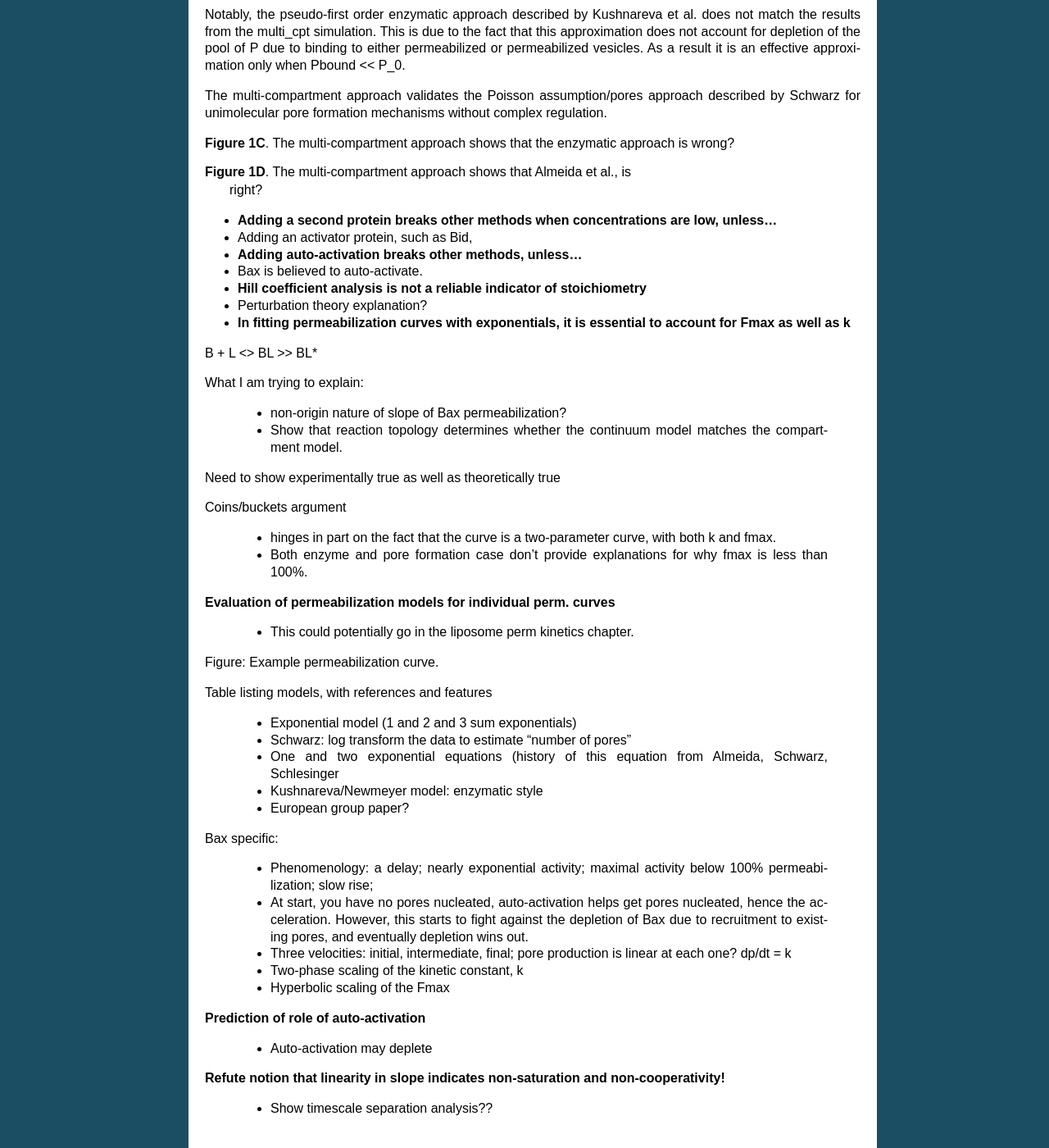
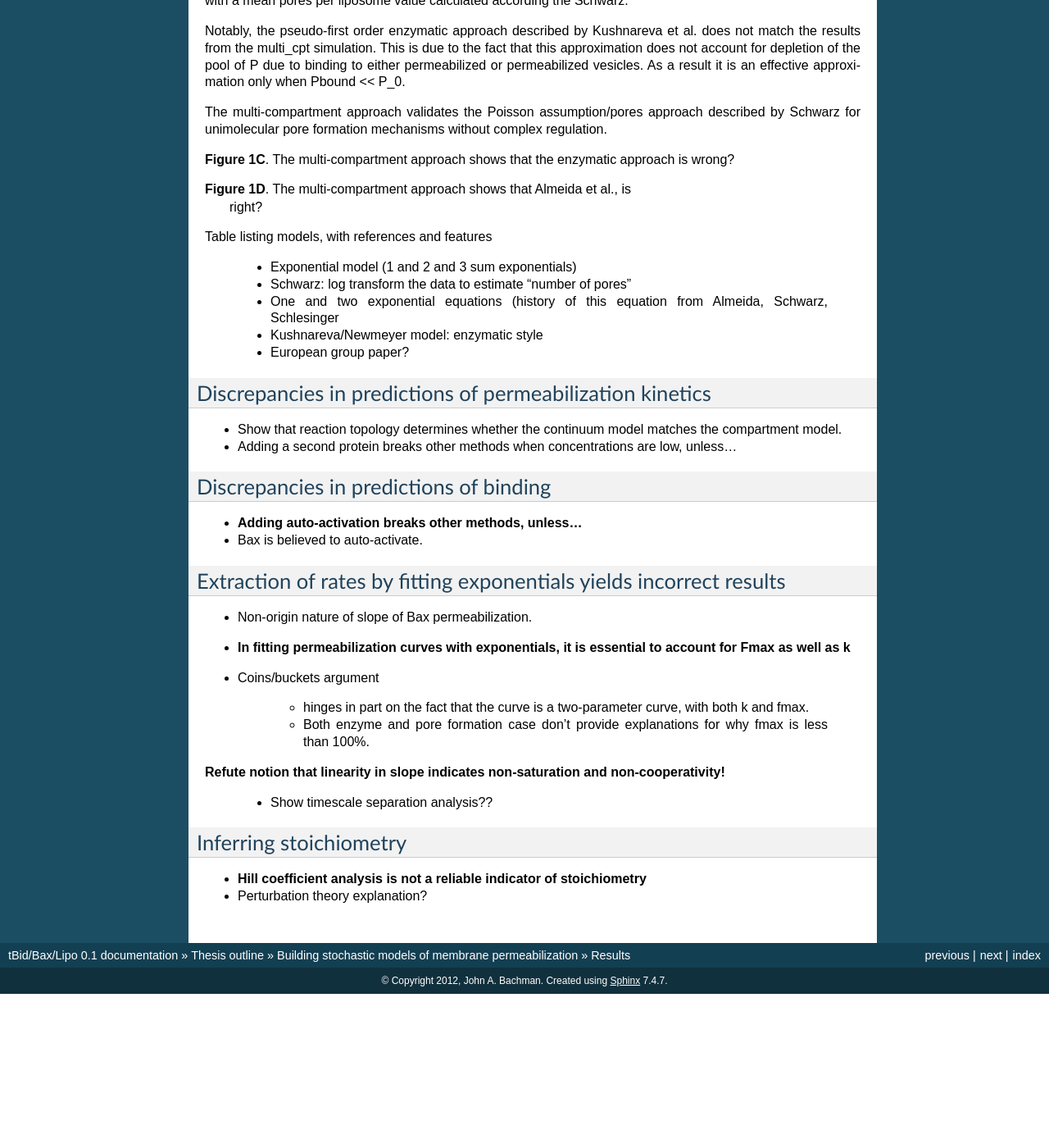
Before and after one commit to johnbachman/tBidBaxLipo, a Sphinx documentation site: the page built from doc/thesis/stochastic_models/results.rst, in a window 1280 px wide and 1400 px high, scrolled down 972 px. Shown: the whole window at 82% size. Built offline with Sphinx 7.4.7, drawn with Linux system fonts in a browser that asks for light colours; after the commit the page ends 2184 px from its top, so only the background shows below that; some of the changed text lies outside the part shown.

Commit message:
Cleaned up outline for results of modeling section

```diff
--- a/doc/thesis/stochastic_models/results.rst
+++ b/doc/thesis/stochastic_models/results.rst
@@ -48,9 +51,6 @@ vesicle follows a Poisson distribution with the mean obtained from the
 deterministic simulation of the 1C model [Schwarz1990]_ (:ref:`Figure 1B
 <stochastic_models_fig1>`).
 
-Using the
-Using the
-Using the evaluation
 
 **Figure 1B** For the purposes of this paper, we focus on comparisons with
 previous approaches in which the dye release process is modeled as resulting
@@ -82,48 +82,6 @@ is wrong?
 **Figure 1D**. The multi-compartment approach shows that Almeida et al., is
   right?
 
-* **Adding a second protein breaks other methods when concentrations are
-  low, unless...**
-
-* Adding an activator protein, such as Bid,
-
-* **Adding auto-activation breaks other methods, unless...**
-
-* Bax is believed to auto-activate.
-
-* **Hill coefficient analysis is not a reliable indicator of stoichiometry**
-
-* Perturbation theory explanation?
-
-* **In fitting permeabilization curves with exponentials, it is essential to
-  account for Fmax as well as k**
-
-
-B + L <> BL >> BL*
-
-What I am trying to explain:
-
-    - non-origin nature of slope of Bax permeabilization?
-
-    - Show that reaction topology determines whether the continuum model
-      matches the compartment model.
-
-Need to show experimentally true as well as theoretically true
-
-Coins/buckets argument
-
-    - hinges in part on the fact that the curve is a two-parameter curve, with
-      both k and fmax.
-
-    - Both enzyme and pore formation case don't provide explanations for why
-      fmax is less than 100%.
-
-**Evaluation of permeabilization models for individual perm. curves**
-
-    - This could potentially go in the liposome perm kinetics chapter.
-
-Figure: Example permeabilization curve.
-
 Table listing models, with references and features
 
     - Exponential model (1 and 2 and 3 sum exponentials)
@@ -137,28 +95,47 @@ Table listing models, with references and features
 
     - European group paper?
 
-Bax specific:
+Discrepancies in predictions of permeabilization kinetics
+---------------------------------------------------------
 
-    - Phenomenology: a delay; nearly exponential activity; maximal activity
-      below 100% permeabilization; slow rise;
+* Show that reaction topology determines whether the continuum model
+  matches the compartment model.
 
-    - At start, you have no pores nucleated, auto-activation helps
-      get pores nucleated, hence the acceleration. However, this
-      starts to fight against the depletion of Bax due to recruitment
-      to existing pores, and eventually depletion wins out.
+* Adding a second protein breaks other methods when concentrations are
+  low, unless...
 
-    - Three velocities: initial, intermediate, final; pore production is
-      linear at each one? dp/dt = k
+Discrepancies in predictions of binding
+---------------------------------------
 
-    - Two-phase scaling of the kinetic constant, k
+* **Adding auto-activation breaks other methods, unless...**
 
-    - Hyperbolic scaling of the Fmax
+* Bax is believed to auto-activate.
 
-**Prediction of role of auto-activation**
 
-    - Auto-activation may deplete
+Extraction of rates by fitting exponentials yields incorrect results
+--------------------------------------------------------------------
+
+* Non-origin nature of slope of Bax permeabilization.
+
+* **In fitting permeabilization curves with exponentials, it is essential to
+  account for Fmax as well as k**
+
+* Coins/buckets argument
+
+    * hinges in part on the fact that the curve is a two-parameter curve, with
+      both k and fmax.
+
+    * Both enzyme and pore formation case don't provide explanations for why
+      fmax is less than 100%.
 
 **Refute notion that linearity in slope indicates non-saturation and
 non-cooperativity!**
 
     - Show timescale separation analysis??
+
+Inferring stoichiometry
+-----------------------
+
+* **Hill coefficient analysis is not a reliable indicator of stoichiometry**
+
+* Perturbation theory explanation?
```
Also changed, not shown: other parts of doc/thesis/stochastic_models/results.rst (+3 -0 lines), doc/thesis/bid_bax_kinetics.rst (+17 -0 lines).
